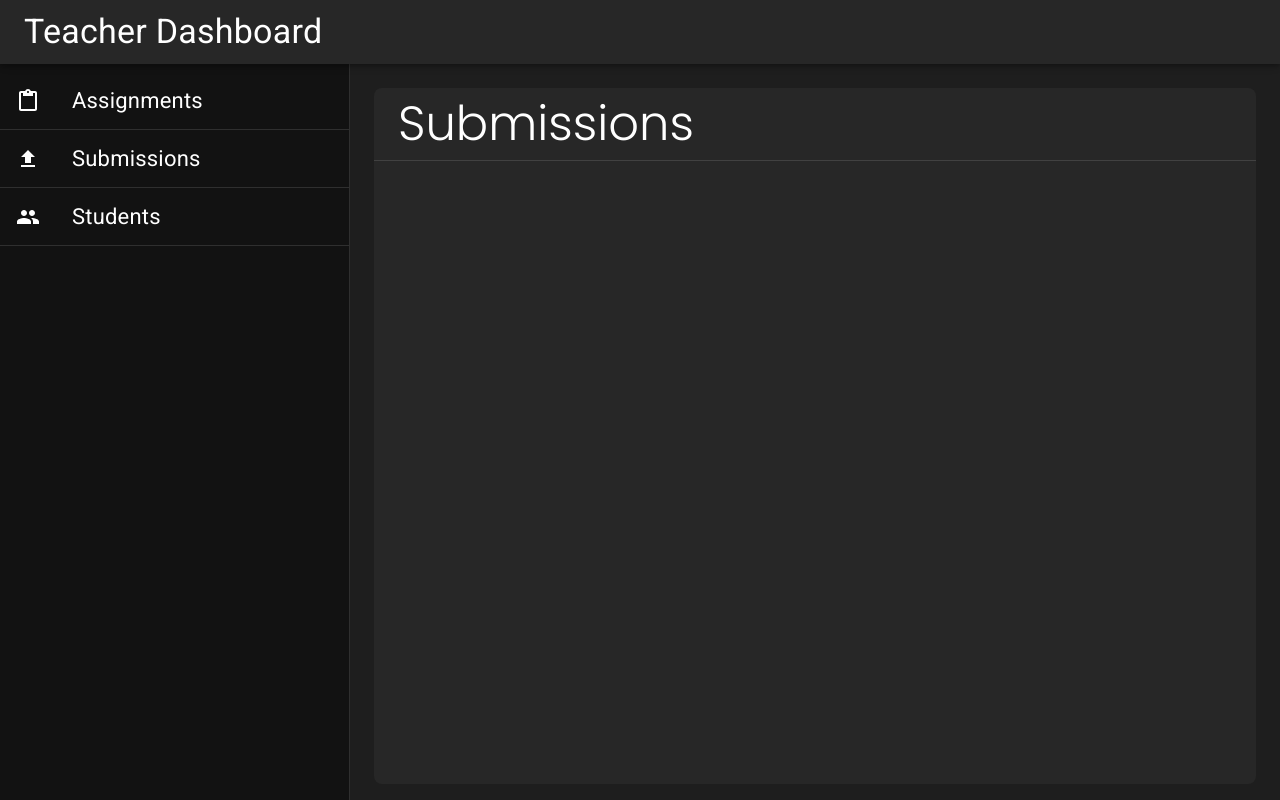
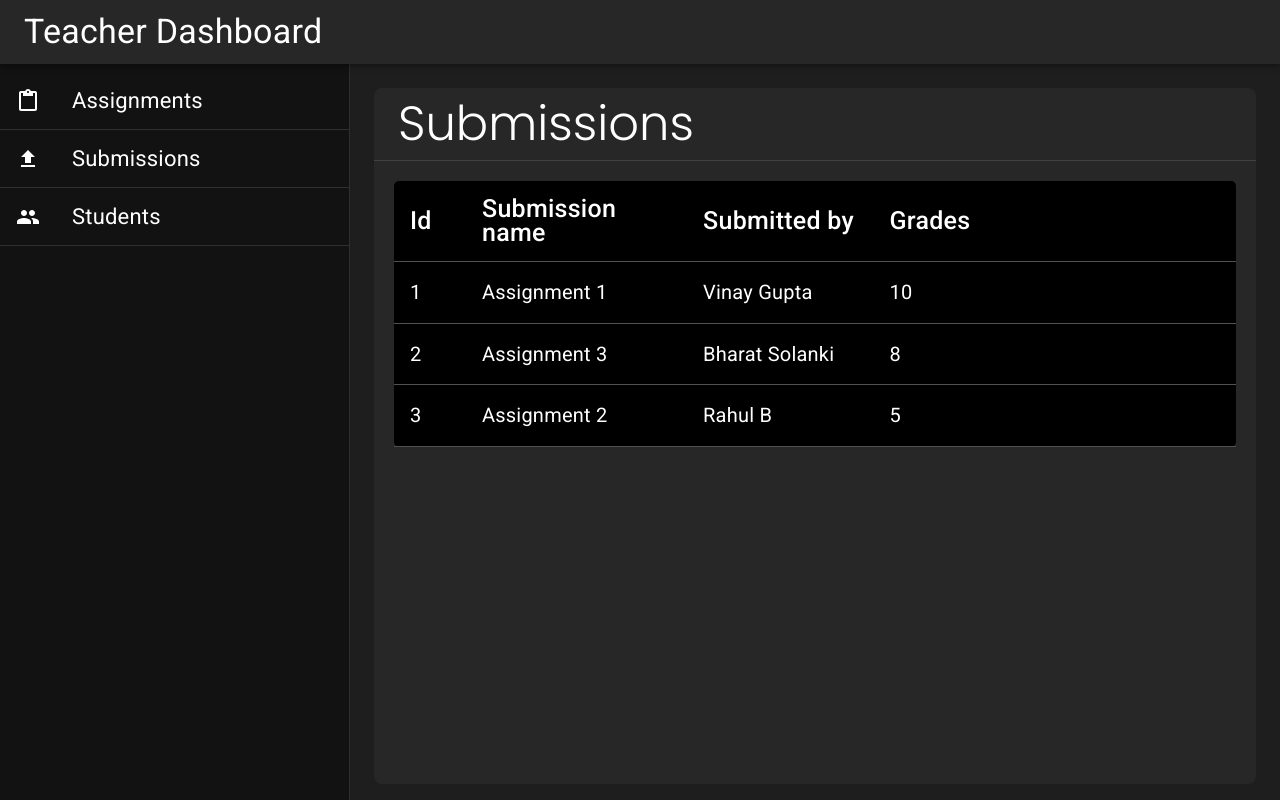
Before and after one commit to WinayGupta777/Assignment_Management, a React (Create React App) app in the folder frontend/: page / in a window 1280 px wide. Built offline with nearby package versions, Linux system fonts and the light colour scheme.

Commit message:
JSON file created for Submission Table content;

```diff
--- a/frontend/src/components/SubmissionPage.js
+++ b/frontend/src/components/SubmissionPage.js
@@ -1,5 +1,8 @@
 import React from 'react';
-import { Box, Divider, Typography } from '@mui/material';
+import { Box, Divider, Typography, Table, TableCell, TableContainer, TableHead, TableRow, TableBody, Button, IconButton, Toolbar } from '@mui/material';
+import DeleteIcon from '@mui/icons-material/Delete';
+import EditIcon from '@mui/icons-material/Edit';
+import TableData from "../json/SubmissionTableData.json";
 
 const SubmissionPage = () => {
     const drawerSpace = "350px";
@@ -20,9 +23,44 @@ const SubmissionPage = () => {
             >
                 <Typography variant='h3' sx={{ p: 1, pl: 3, fontFamily: 'Poppins' }}>Submissions</Typography>
                 <Divider />
+
+                <SubmissionTable />
             </Box>
         </Box>
     )
 }
 
 export default SubmissionPage;
+
+
+const SubmissionTable = () => {
+    return (
+        <Box
+            sx={{ flex: 1, margin: '20px 20px', borderRadius: '5px', backgroundColor: 'black' }}
+        >
+            <TableContainer>
+                <Table aria-label="simple table">
+                    <TableHead>
+                        <TableRow>
+                            {["Id", "Submission name", "Submitted by", "Grades"].map((value, key) => (
+                                <TableCell key={key} style={{ fontSize: '25px' }}>{value}</TableCell>
+                            ))}
+                        </TableRow>
+                    </TableHead>
+
+                    <TableBody>
+                        {TableData.map((value, key) => (
+
+                            <TableRow key={key}>
+                                <TableCell style={{ width: '5%', fontSize: '20px' }}>{value.Id}</TableCell>
+                                <TableCell style={{ width: '15%', fontSize: '20px' }}>{value.SubmissionOf}</TableCell>
+                                <TableCell style={{ width: '10%', fontSize: '20px' }}>{value.SubmittedBy}</TableCell>
+                                <TableCell style={{ width: '30%', fontSize: '20px' }}>{value.Grades}</TableCell>
+                            </TableRow>
+                        ))}
+                    </TableBody>
+                </Table>
+            </TableContainer>
+        </Box>
+    )
+};
--- /dev/null
+++ b/frontend/src/json/SubmissionTableData.json
@@ -0,0 +1,20 @@
+[
+    {
+        "Id": 1,
+        "SubmissionOf": "Assignment 1",
+        "SubmittedBy": "Vinay Gupta",
+        "Grades": 10
+    },
+    {
+        "Id": 2,
+        "SubmissionOf": "Assignment 3",
+        "SubmittedBy": "Bharat Solanki",
+        "Grades": 8
+    },
+    {
+        "Id": 3,
+        "SubmissionOf": "Assignment 2",
+        "SubmittedBy": "Rahul B",
+        "Grades": 5
+    }
+]
```
